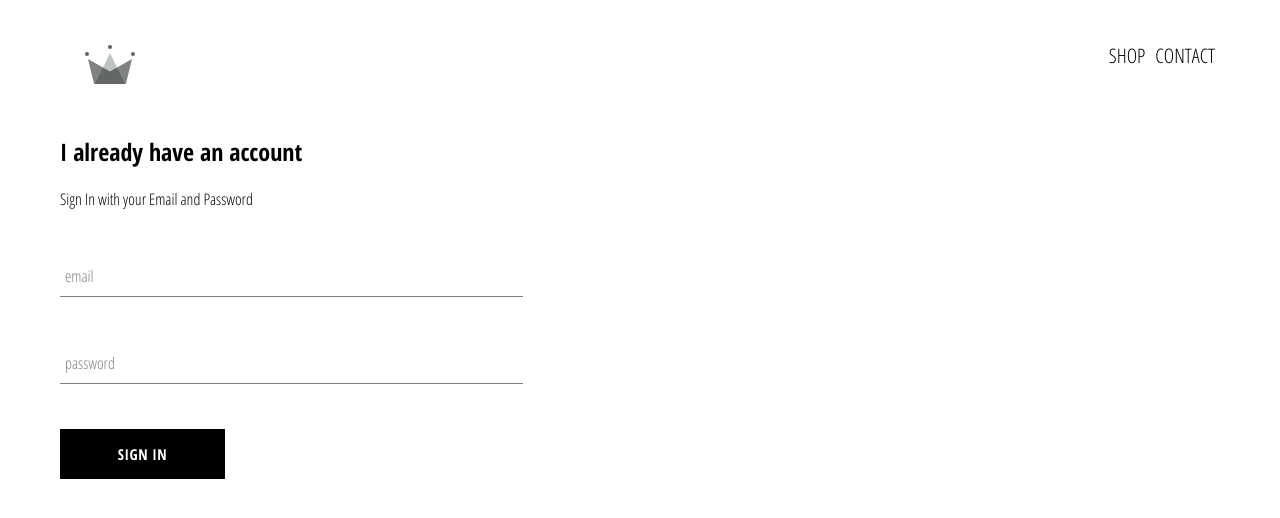
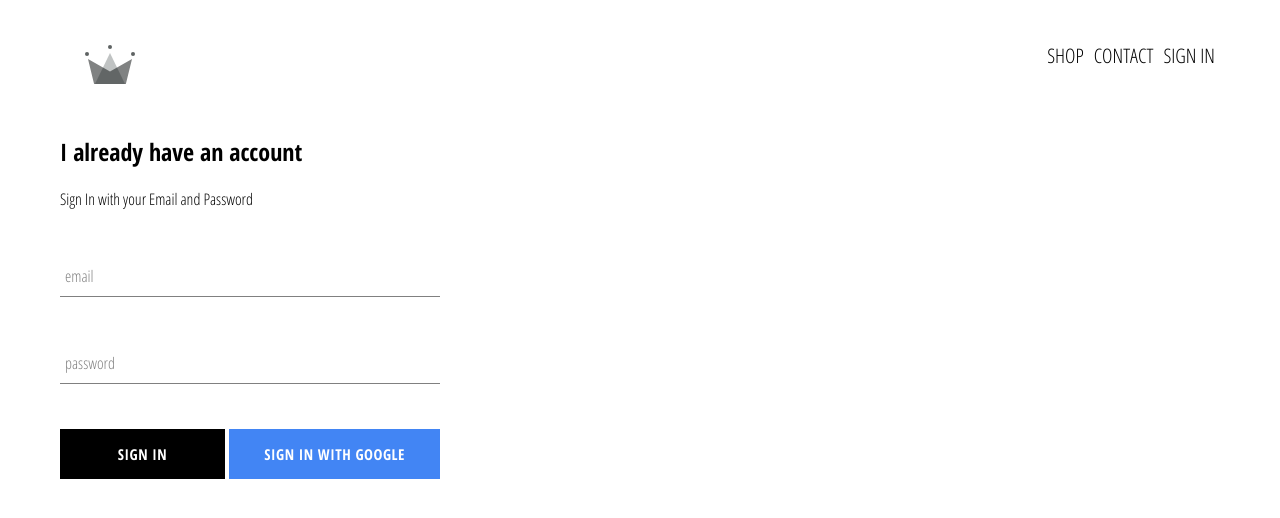
Before and after one commit to ghana7989/Crown-Store, a React (Create React App) app: page /signin in a window 1280 px wide. Shown: the top 518 px of the page. Built offline with nearby package versions, Linux system fonts and the light colour scheme; no server answers.

Commit message:
Integrating with Firebase

```diff
--- a/package.json
+++ b/package.json
@@ -6,6 +6,7 @@
     "@testing-library/jest-dom": "^4.2.4",
     "@testing-library/react": "^9.5.0",
     "@testing-library/user-event": "^7.2.1",
+    "firebase": "^7.17.2",
     "node-sass": "^4.14.1",
     "react": "^16.13.1",
     "react-dom": "^16.13.1",
--- a/src/App.css
+++ b/src/App.css
@@ -8,3 +8,6 @@
   color: black;
   font-size: 20px;
 }
+*{
+  box-sizing: border-box;
+}
--- a/src/App.js
+++ b/src/App.js
@@ -5,15 +5,37 @@
 import ShopPage from './pages/shop/shop.components.jsx'
 import Header from './components/header-component/header.component';
 import SignInAndSignOutPage from './pages/sign-in-and-sign-up/sign-in-and-sign-up.component';
-
+import { auth } from "./firebase/firebase.utils"
 
 
 
 
 class App extends Component {
+
+  constructor() {
+    super();
+    console.log(this.unsubscribeFromAuth);
+    this.state = {
+      currentUser: null,
+    }
+  }
+
+  unsubscribeFromAuth = null;
+
+  componentDidMount() {
+    this.unsubscribeFromAuth = auth.onAuthStateChanged(user => {
+      this.setState({ currentUser: user })
+    })
+  }
+  componentWillUnmount() {
+    this.unsubscribeFromAuth()
+  }
+
+
+
   render() {
     return <div>
-      <Header></Header>
+      <Header currentUser={this.state.currentUser}></Header>
       <Switch>
         <Route exact component={HomePage} path="/"></Route>
         <Route component={ShopPage} path="/shop"></Route>
--- a/src/components/custom-button/custom-button.component.jsx
+++ b/src/components/custom-button/custom-button.component.jsx
@@ -1,8 +1,8 @@
 import React from 'react';
 import "./custom-button.styles.scss"
 
-const CustomButton = ({children , ...otherProps})=>(
-    <button className="custom-button" {...otherProps}>
+const CustomButton = ({ children, isGoogleSignIn, ...otherProps }) => (
+    <button className={`${isGoogleSignIn ? "google-sign-in" : ""} custom-button`} {...otherProps}>
         {children}
     </button>
 )
--- a/src/components/custom-button/custom-button.styles.scss
+++ b/src/components/custom-button/custom-button.styles.scss
@@ -19,4 +19,13 @@
     color: black;
     border: 1px solid black;
   }
+  &.google-sign-in{
+    background-color: #4285f4;
+    color: white;
+
+    &:hover{
+      background-color: #3578e8;
+      border: none;
+    }
+  }
 }
--- a/src/components/header-component/header.component.jsx
+++ b/src/components/header-component/header.component.jsx
@@ -2,20 +2,30 @@
 import { Link } from 'react-router-dom';
 import "./header.styles.scss"
 import { ReactComponent as Logo } from '../../assets/crown.svg'
+import { auth } from '../../firebase/firebase.utils'
 
-
-const Header = () => (
+const Header = ({ currentUser }) => (
     <div className="header">
         <Link className="logo-container" to="/">
             <Logo className="logo" />
         </Link>
         <div className="options">
-            <Link  className="option" to="/shop">
+            <Link className="option" to="/shop">
                 SHOP
             </Link>
-            <Link  className="option" to="/shop">
+            <Link className="option" to="/shop">
                 CONTACT
             </Link>
+            {
+                currentUser ?
+                    <div className="option" onClick={() => auth.signOut()}>
+                        SIGN OUT
+                    </div>
+                    :
+                    <Link className="option" to="/signin">
+                        SIGN IN
+                    </Link>
+            }
         </div>
     </div>
 )
--- a/src/components/header-component/header.styles.scss
+++ b/src/components/header-component/header.styles.scss
@@ -18,6 +18,7 @@
         justify-content: flex-end;
         .option{
             padding: 10px 5px;
+            cursor: pointer;
         }
     }
 }
--- a/src/components/sign-in/sign-in.component.jsx
+++ b/src/components/sign-in/sign-in.component.jsx
@@ -2,7 +2,7 @@
 import "./sign-in.styles.scss"
 import FormInput from '../form-input/form-input.component';
 import CustomButton from '../custom-button/custom-button.component';
-
+import { signInWithGoogle } from "../../firebase/firebase.utils.js"
 
 class SignIn extends React.Component {
     constructor(props) {
@@ -53,11 +53,20 @@
                     <FormInput handleChange={this.handleChange} name="password" value={this.state.password} required type="password"
                         label="password"
                     ></FormInput>
-                    <CustomButton
-                    type="submit"
-                    >
-                        Sign In
+                    <div className="buttons">
+                        <CustomButton
+                            type="submit"
+                        >
+                            Sign In
                     </CustomButton>
+                        <CustomButton
+                            onClick={signInWithGoogle}
+                            isGoogleSignIn
+                        >
+                            Sign In With Google
+                    </CustomButton>
+
+                    </div>
                 </form>
             </div>
         )
--- a/src/components/sign-in/sign-in.styles.scss
+++ b/src/components/sign-in/sign-in.styles.scss
@@ -1,8 +1,12 @@
 .sign-in{
-    width: 35vw;
+    width: 380px;
     display: flex;
     flex-direction: column;
     .title{
         margin: 10px 0;
     }
+    .buttons{
+        display: flex;
+        justify-content: space-between;
+    }
 }
--- /dev/null
+++ b/src/firebase/firebase.utils.js
@@ -0,0 +1,31 @@
+import firebase from 'firebase/app';
+import "firebase/firestore"
+import "firebase/auth"
+
+
+
+var config = {
+    apiKey: "AIzaSyAd3EvzEuH9jG6Ksik3iohhnhtTb6zTzpg",
+    authDomain: "store-db-19383.firebaseapp.com",
+    databaseURL: "https://store-db-19383.firebaseio.com",
+    projectId: "store-db-19383",
+    storageBucket: "store-db-19383.appspot.com",
+    messagingSenderId: "940194323555",
+    appId: "1:940194323555:web:e043b7faa3734880192c56",
+    measurementId: "G-194S79NG79"
+};
+
+firebase.initializeApp(config)
+
+export const auth = firebase.auth();
+export const firestore = firebase.firestore();
+
+const provider = new firebase.auth.GoogleAuthProvider()
+provider.setCustomParameters({
+    prompt:"select_account",
+})
+
+export const signInWithGoogle=()=>auth.signInWithPopup(provider)
+
+
+export default firebase
```
Also changed, not shown: 1 other file (tests, documents, lock files or other folders).
